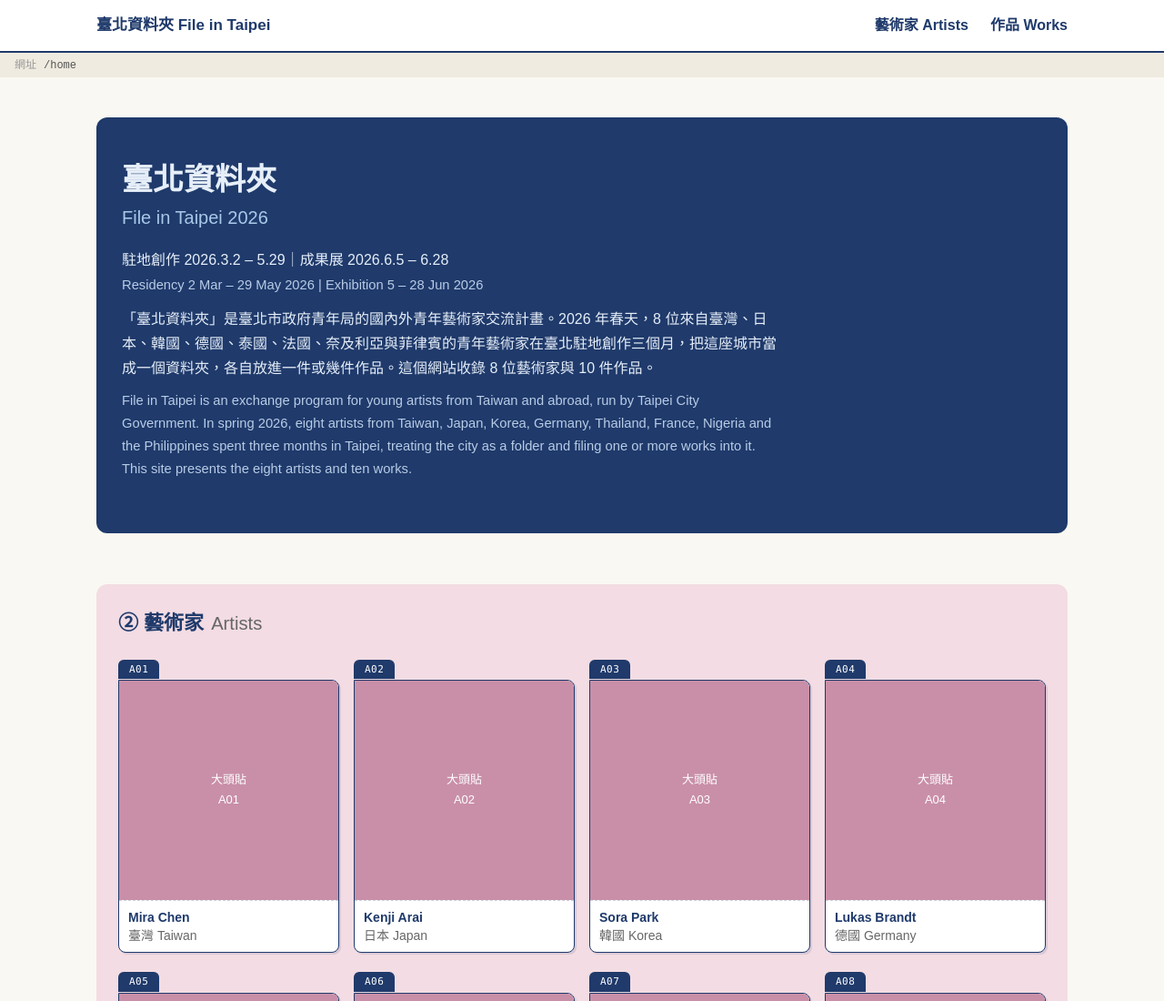
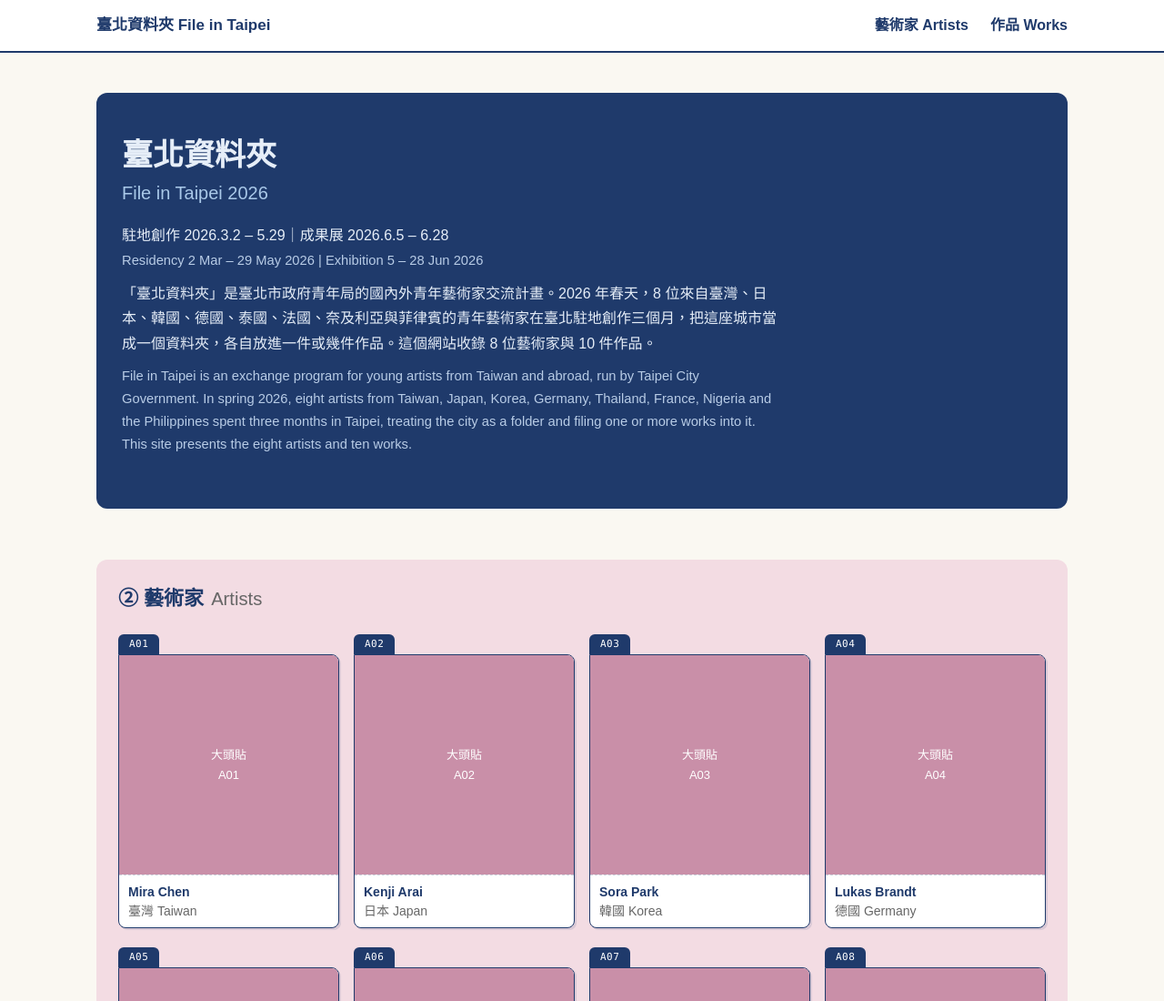
Before and after one commit to Leeinsmart/FIT2026-PROTO, a plain HTML site: page index.html in a window 1280 px wide. Shown: the top 1100 px of the page at 91% size. Drawn offline with Linux system fonts and the light colour scheme.

Commit message:
update 2026-10-25

```diff
--- a/index.html
+++ b/index.html
@@ -26,8 +26,6 @@ a:hover{color:var(--mag)}
   .nav.open{display:flex;flex-direction:column;align-items:flex-start;position:absolute;left:0;right:0;top:56px;background:#fff;border-bottom:2px solid var(--navy);padding:12px 16px 16px;gap:14px}
   .burger{display:block}
 }
-.urlbar{background:#EFEBE0;color:#555;font-size:12px;padding:3px 16px;font-family:Menlo,monospace}
-.urlbar span{color:#999;margin-right:8px;font-family:inherit}
 
 .wrap{max-width:1100px;margin:0 auto;padding:16px}
 section{padding:28px 0;scroll-margin-top:64px}
@@ -104,7 +102,6 @@ dd{margin:0}
     </div>
   </div>
 </div>
-<div class="urlbar"><span>網址</span><code id="url"></code></div>
 
 <div id="app" class="wrap"></div>
 
@@ -299,7 +296,6 @@ function renderMenu(r){
   document.getElementById('navArtists').onclick = () => menuTo('artists');
   document.getElementById('navWorks').onclick = () => menuTo('works');
   document.getElementById('burger').onclick = () => { document.getElementById('nav').classList.toggle('open'); setBurger(); };
-  document.getElementById('url').textContent = r.path;
 }
 
 function artistCard(a){
```
